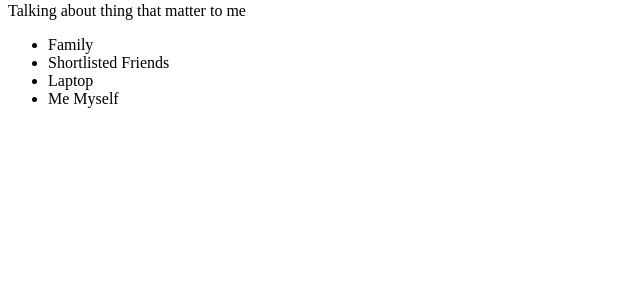
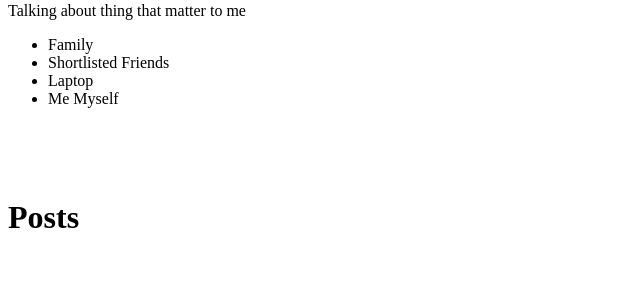
Before and after one commit to dipesh676/my-first-blog, a Django app: page / in a window 1280 px wide. Shown: the part 200-500 px from the top of the page, without its empty margins (0-640 px from the left). Run offline with Django 3.2, Linux system fonts and the light colour scheme; data that the repository does not hold is empty.

Commit message:
Displaying Posts

```diff
--- a/djangogirls/blog/templates/blog/post_list.html
+++ b/djangogirls/blog/templates/blog/post_list.html
@@ -18,6 +18,18 @@
 <p> Talking about thing that matter to me
 <p><ul><li>Family</li><li>Shortlisted Friends</li><li>Laptop</li><li>Me Myself</li></ul>
 </div>
+<div><br><br><br>
+<p><h1>Posts</p>
+</div>
+{% for post in posts %}
+    <div>
+
+        <h1><a href="">{{ post.title }}</a></h1>
+        <p>{{ post.text|linebreaksbr }}</p>
+<p>published: {{ post.published_date }}</p>
+    </div>
+{% endfor %}
+
 
 
 </body>
--- a/djangogirls/blog/views.py
+++ b/djangogirls/blog/views.py
@@ -1,5 +1,7 @@
 from django.shortcuts import render
-
+from django.utils import timezone
+from .models import Post
 # Create your views here.
 def post_list(request):
-    return render(request, 'blog/post_list.html', {})
+    posts = Post.objects.filter(published_date__lte=timezone.now()).order_by('published_date')
+    return render(request, 'blog/post_list.html', {'posts':posts})
```
